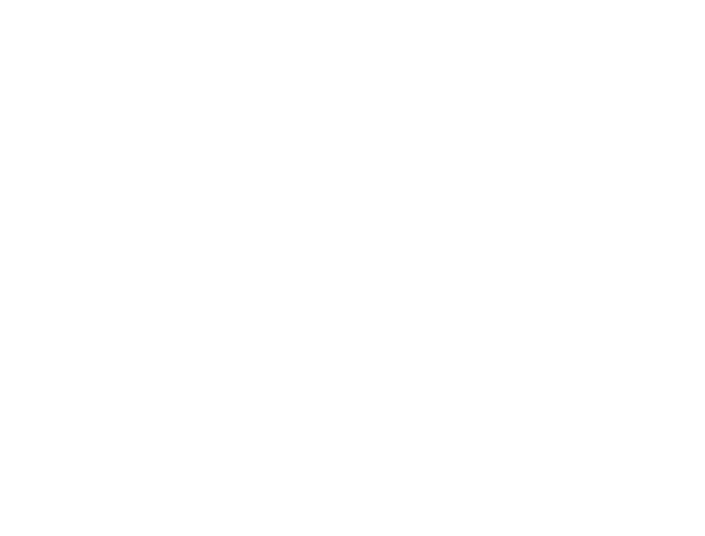
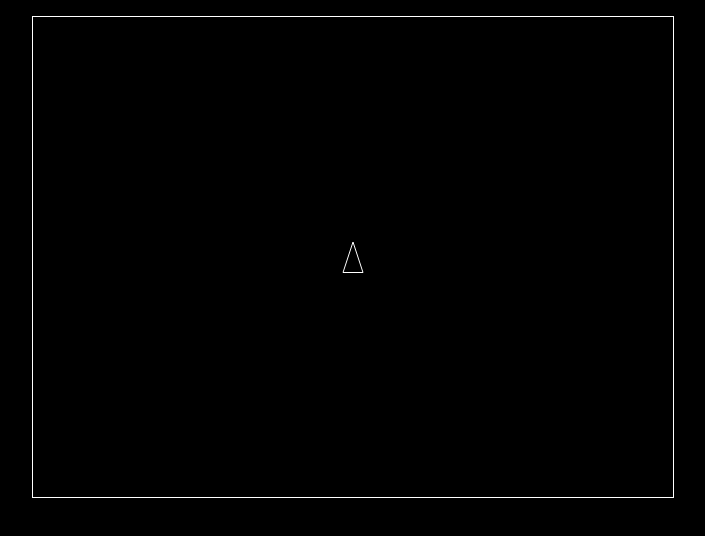
Before and after one commit to JustinMassart/Asteroids, a website: page index.html in a window 1280 px wide. Shown: the whole page, without its empty margins (287-992 px from the left). Drawn offline with Linux system fonts and the light colour scheme; files that its build step writes are made by us from their sources.

Commit message:
Finished stage 6 - commit changes

```diff
--- a/index.html
+++ b/index.html
@@ -3,9 +3,31 @@
 <head>
     <meta charset="UTF-8">
     <title>Asteroids</title>
+    <style>
+        body {
+            background: black;
+            margin: 0;
+            padding: 0;
+            overflow: hidden;
+            color: white;
+            text-align: center;
+        }
+        a {
+            color: white;
+        }
+
+        canvas {
+            margin-top: 1em;
+            border: 1px solid white;
+        }
+    </style>
 </head>
 <body>
-
+<main id="asteroids">
+    <h1>Asteroids, the classic arcade game</h1>
+    <p>In order top play this game, you have to use a modern graphic navigator with JavaScript enabled</p>
+    <p><a href="https://browsehappy.com">Check those awesome browsers</a></p>
+</main>
 <script src="dist/main.js"></script>
 </body>
 </html>
--- a/src/main.js
+++ b/src/main.js
@@ -0,0 +1,24 @@
+const main = document.getElementById('asteroids')
+document.body.removeChild(main)
+
+const canvas = document.createElement('canvas')
+document.body.insertAdjacentElement('afterbegin', canvas)
+canvas.width = 640
+canvas.height = 480
+
+const ctx = canvas.getContext('2d')
+ctx.strokeStyle = '#fff'
+
+const shipSize = 20
+
+ctx.rotate(0)
+ctx.translate(canvas.width / 2, canvas.height / 2)
+
+ctx.beginPath()
+ctx.moveTo(0, -1.5 * shipSize / 2)
+ctx.lineTo(shipSize / 2,
+  0.5 + (shipSize * 1.5 / 2))
+ctx.lineTo(-shipSize / 2,
+  0.5 + (shipSize * 1.5 / 2))
+ctx.closePath()
+ctx.stroke()
```
